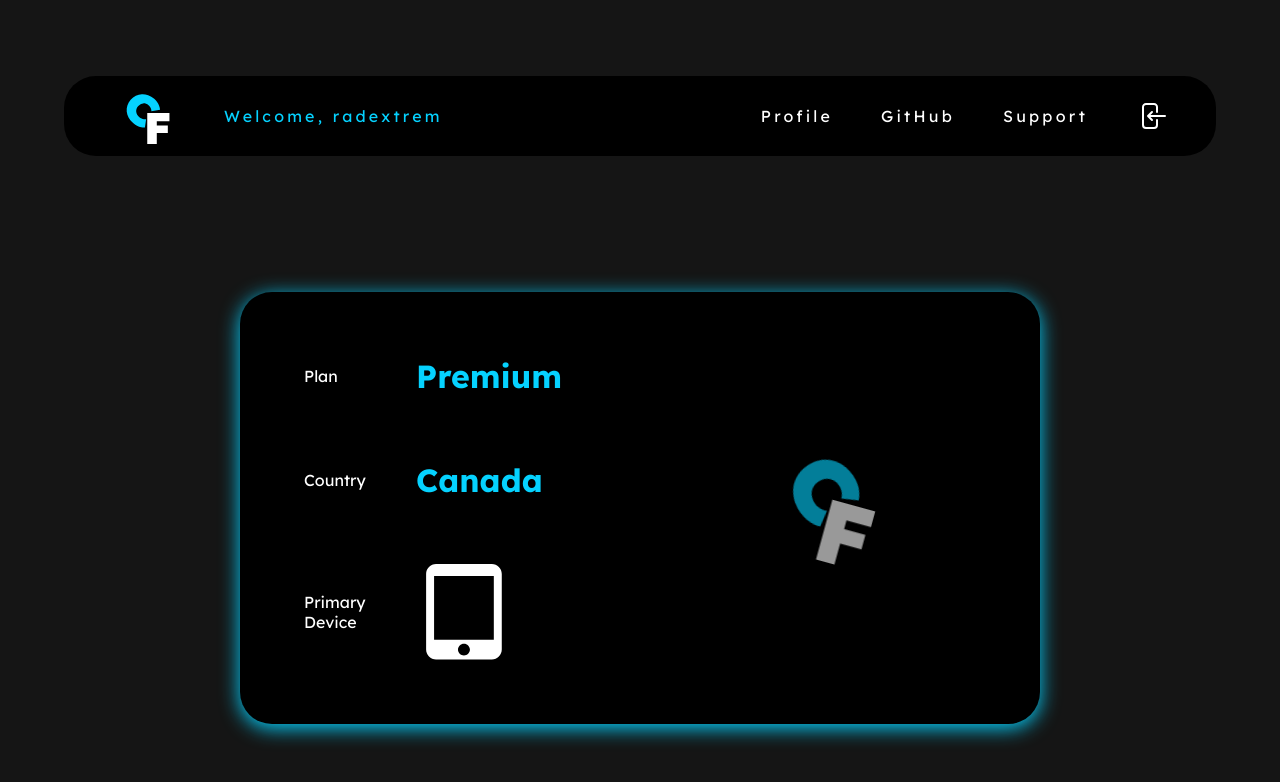
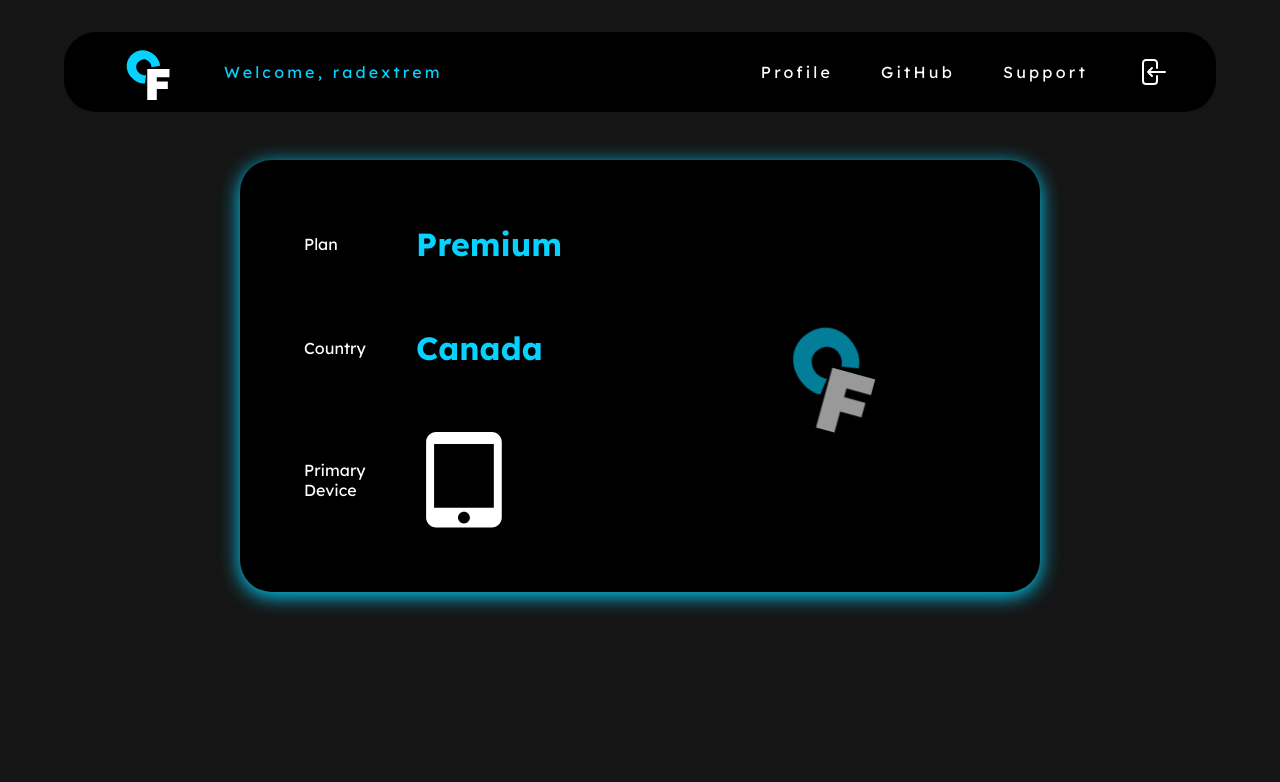
Before and after one commit to niyasrad/CustomFlicks, a React (Vite) app in the folder frontend/: page /profile in a window 1280 px wide. Shown: the top 782 px of the page. Built offline with nearby package versions, Linux system fonts and the light colour scheme.

Commit message:
feat(routing): fixed 404 on vercel pages (#15)

```diff
--- a/frontend/src/components/topbar/TopBar.styles.ts
+++ b/frontend/src/components/topbar/TopBar.styles.ts
@@ -2,7 +2,7 @@ import { motion } from "framer-motion";
 import { styled } from "styled-components";
 
 export const TopBarWrapper = styled(motion.div)`
-    margin: auto;
+    margin: 0 auto;
     padding: 0 3rem;
     box-sizing: border-box;
     width: 90%;
--- a/frontend/src/containers/profile/Profile.styles.ts
+++ b/frontend/src/containers/profile/Profile.styles.ts
@@ -19,7 +19,7 @@ export const ProfileMenu = styled.div`
     width: 50rem;
     height: auto;
     max-width: 90%;
-    margin: auto;
+    margin: 0 auto;
     border-radius: 2rem;
     overflow: hidden;
     box-shadow:  0px 4px 20px 0px ${ props => props.theme.primary };
```
Also changed, not shown: frontend/vercel.json (added).
